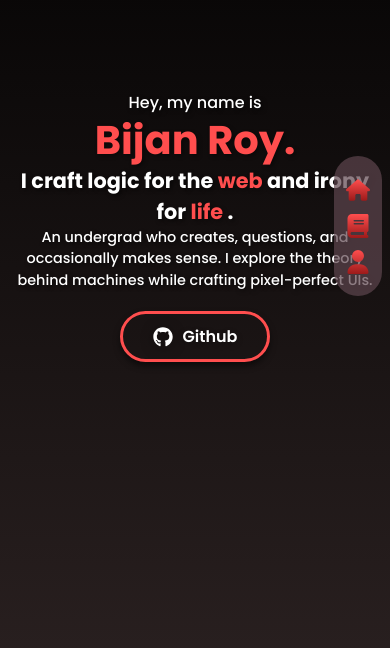
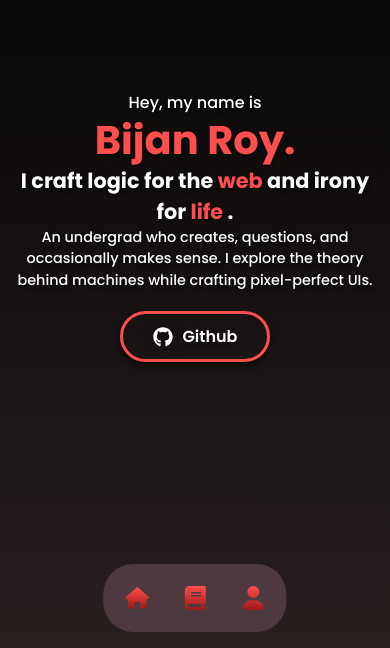
Before and after one commit to bijanr/Vanilla-Portfolio, a plain HTML site: page index.html in a window 390 px wide. Shown: the part 196-844 px from the top of the page. Drawn offline with Linux system fonts and the light colour scheme.

Commit message:
changed some responsiveness

```diff
--- a/media.css
+++ b/media.css
@@ -21,21 +21,47 @@
         padding: 8px 15px;
     }
 
-    .expertise-container {
-        flex-direction: column;
-        gap: 15px;
+
+    .expertise-container{
+        display: flex;
+        flex-direction: row;
+        flex-wrap: wrap;
+        overflow: hidden;
+    }
+
+    .expertise-description{
+        font-size: 0.7rem;
+    }
+
+    .expertise-title{
+        font-size: 1.2rem;
+    }
+
+    .expertise-icon{
+        width: 30px;
+        height: 30px;
     }
 
     .expertise-box {
-        width: 100%;
+        width: 80%;
         min-width: unset;
     }
 
-    .navbar {
-        gap: 8px;
-        right: 2%;
+    .about-container{
+        display: flex;
+        flex-direction: column;
+        padding: 10px;
     }
 
+
+    .navbar {
+        position: fixed;
+        left: 50%;
+        top: 90%;
+        transform: translateX(-50%);
+        padding: 20px 10px;
+        flex-direction: row;
+    }
     .btn img {
         width: 24px;
         height: 24px;
--- a/styles.css
+++ b/styles.css
@@ -49,7 +49,6 @@ section{
     justify-content: center;
     align-items: center;
     gap: 30px;
-
     box-shadow: 0 2px 10px rbga(0, 0, 0, 0.3);
     border-radius: 30px;
 }
@@ -267,7 +266,6 @@ img{
     align-items: flex-start;
     gap: 20px;
     padding: 50px 100px;
-
     color: var(--white-color);
     text-shadow: 1px 1px 3px rgba(0, 0, 0, 0.5);
 }
```
